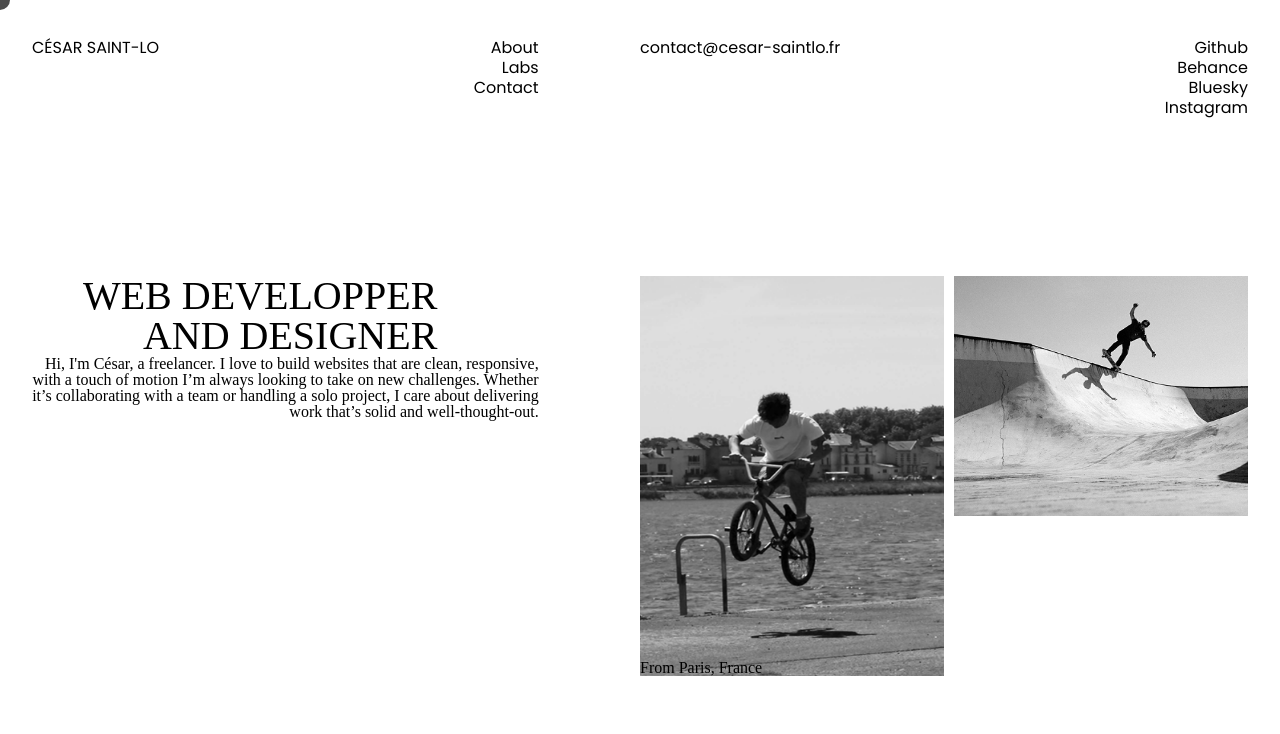
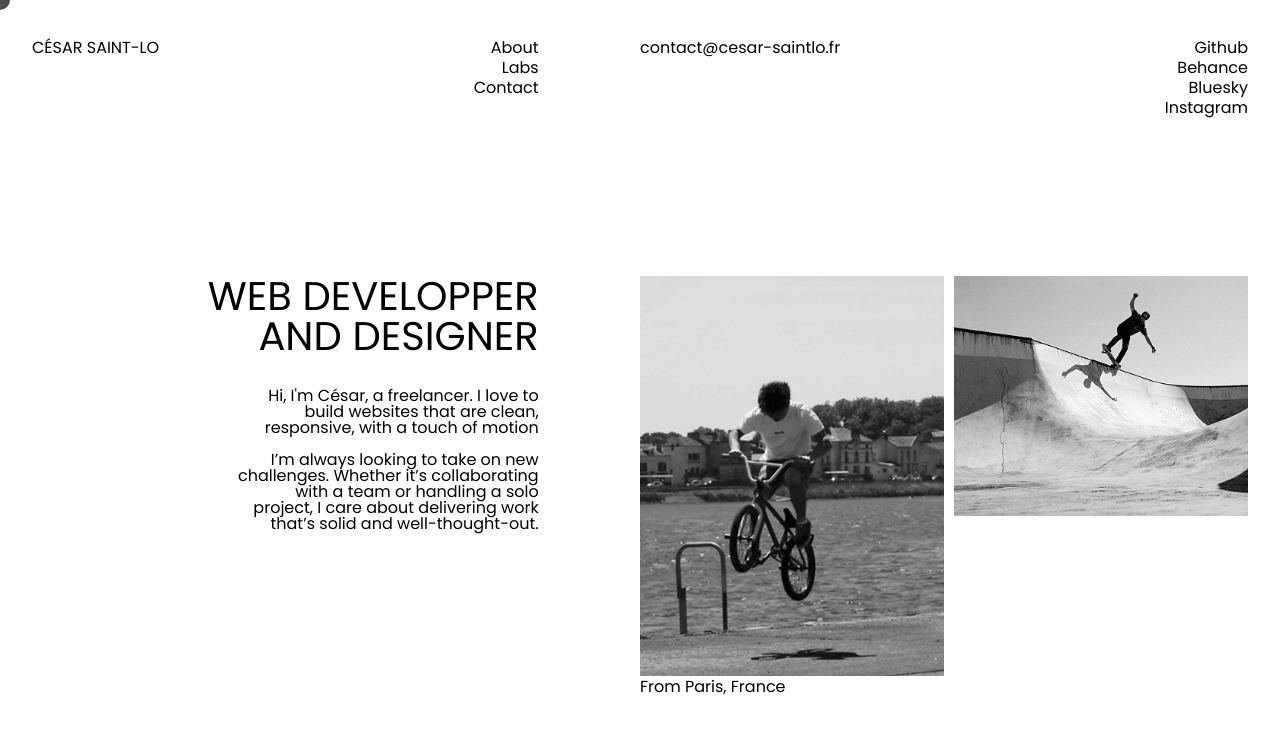
Before and after one commit to 0xCesar/PF2025, a Next.js app: page /about in a window 1280 px wide. Shown: the top 734 px of the page. Built offline with nearby package versions, Linux system fonts and the light colour scheme.

Commit message:
about section

```diff
--- a/src/app/about/about.css
+++ b/src/app/about/about.css
@@ -4,11 +4,16 @@
     width: 95vw;
     display : flex;
     justify-content : space-between;
+    font-family: var(--font-poppins), sans-serif;
 }
 
 .about-info{
     width: calc((95vw / 12)*5);
+    display: flex;
+    flex-direction: column;
+    align-items: end;
     text-align: end;
+
   }
 
 .about-info h3{
@@ -16,7 +21,10 @@
     width: calc((95vw / 12)*4);
 }
 
-
+.about-info p{
+    margin-top: 2rem;
+    width: calc((95vw / 12) * 3);
+}
 
 
 .about-image{
@@ -37,7 +45,7 @@
 }
 .about-image-1 p {
     position : absolute;
-    bottom : 0;
+    bottom : -1.2rem;
 }
 
 .about-image-2{
@@ -46,3 +54,6 @@
 
     height: 30vh;
 }
+.object-cover{
+    object-fit: cover;
+}
--- a/src/app/about/page.tsx
+++ b/src/app/about/page.tsx
@@ -2,16 +2,23 @@
 
 import Image from 'next/image'
 import './about.css'
+import { Poppins } from 'next/font/google'
+
+const poppins = Poppins({
+  subsets: ['latin'],
+  weight: ['400', '600', '700'],
+  variable: '--font-poppins',
+})
+
 
 export default function About() {
     return <div className="about-container">
-            <div className='about-info'>
+            <div className={`${poppins.variable} about-info`}>
               <h3 className="about-title">WEB DEVELOPPER AND DESIGNER</h3>
               <p>
               Hi, I'm César, a freelancer. I love to build websites that are clean, responsive, with a touch of motion
-
-              I’m always looking to take on new challenges. Whether it’s collaborating with a team or handling a solo project, I care about delivering work that’s solid and well-thought-out.
-              </p>
+              <br/><br/>
+              I’m always looking to take on new challenges. Whether it’s collaborating with a team or handling a solo project, I care about delivering work that’s solid and well-thought-out. </p>
             </div>
 
             <div className="about-image">
@@ -20,12 +27,13 @@ export default function About() {
                   fill
                   src={'/assets-about/me.png'}
                   alt=''
+                  className="object-cover"
                 />
-                <p>From Paris, France</p>
+                <p className={`${poppins.variable}`}>From Paris, France</p>
               </div>
               <div className='about-image-2'>
                 <Image
-
+                  className="object-cover"
                   fill
                   src={'/assets-about/me2.png'}
                   alt=''
```
Also changed, not shown: src/app/projets/[slug]/page.tsx (added, +58 -0 lines), src/app/projets/[slug]/project.css (added).
